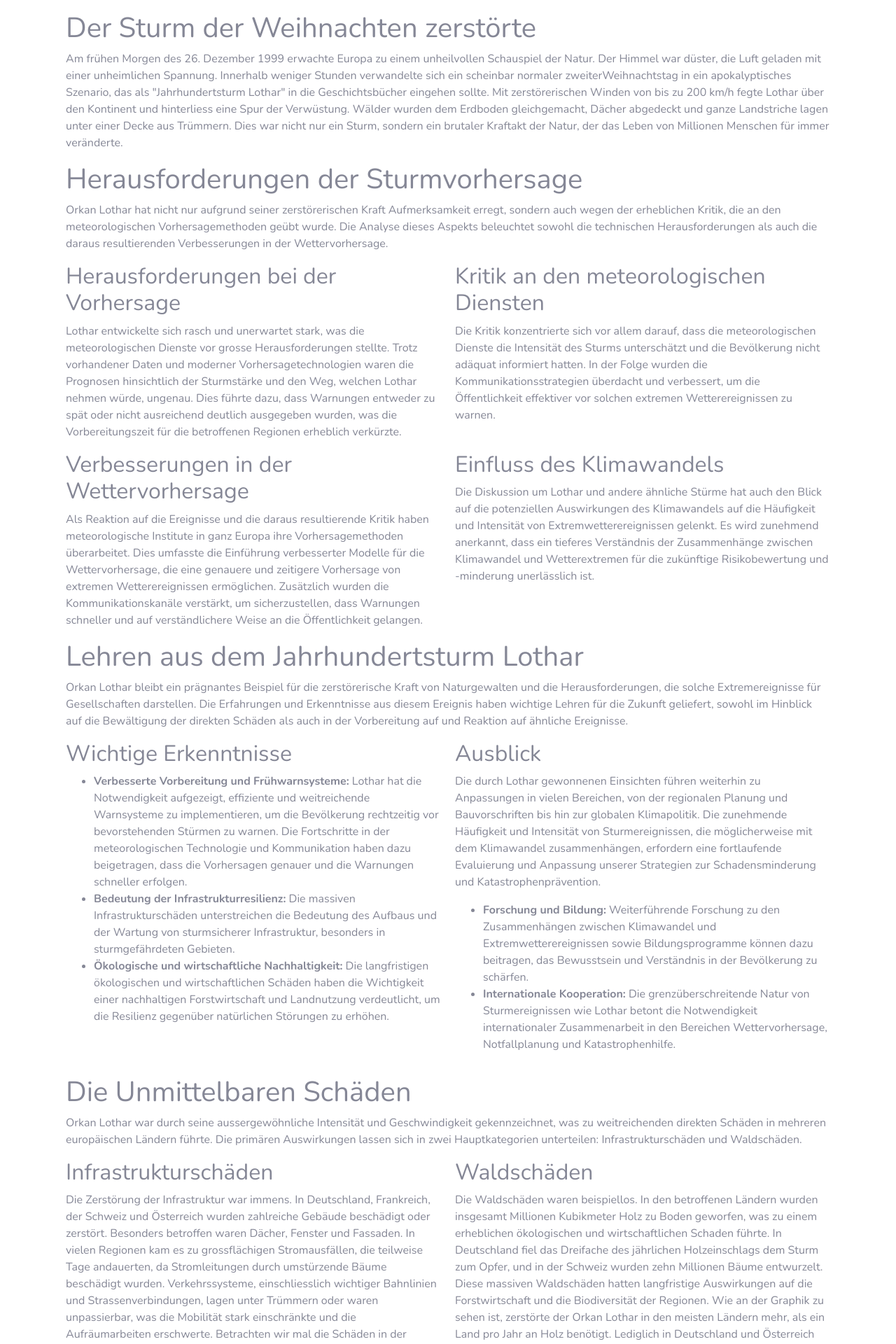
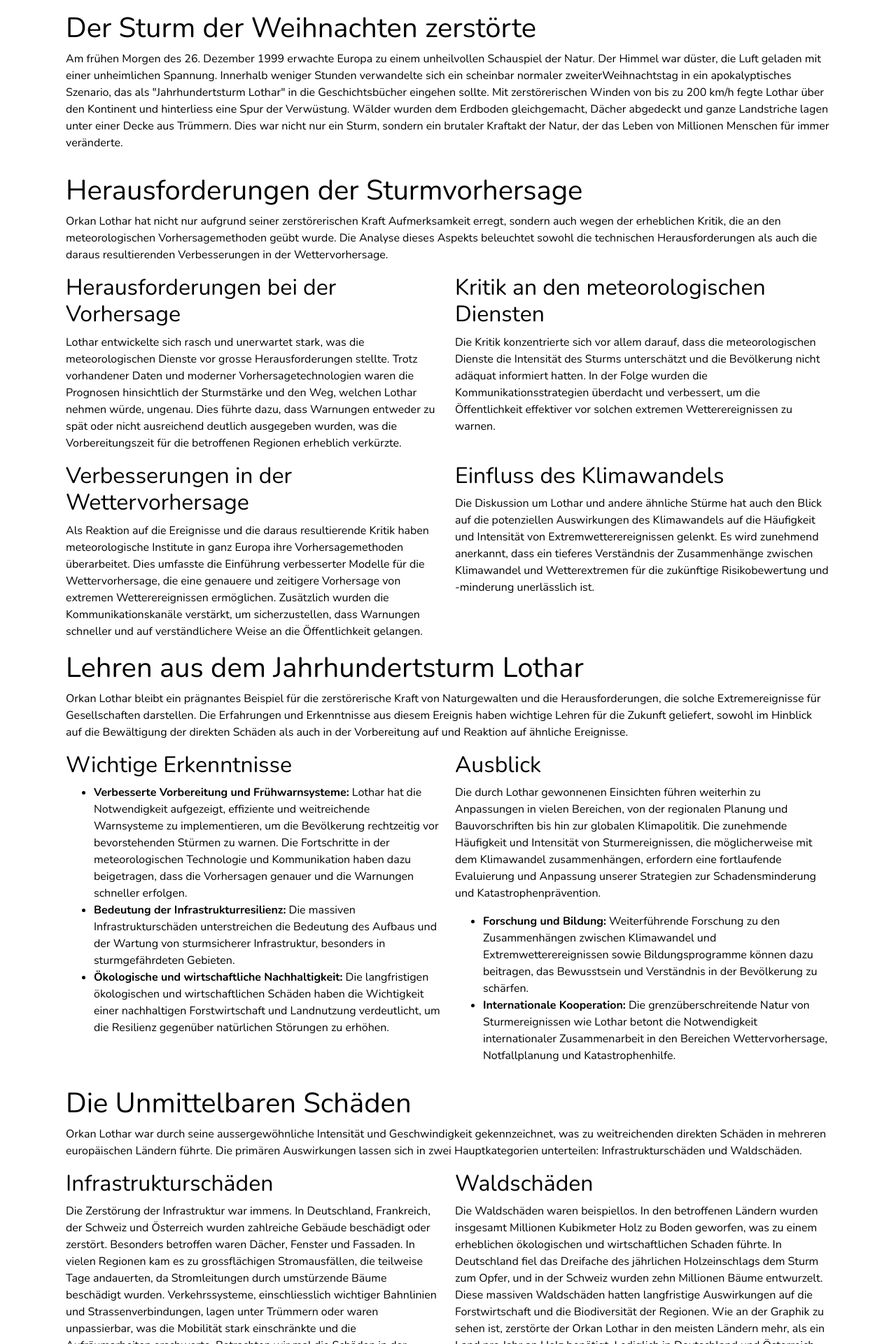
Before and after one commit to BR4GR/cdk1_2Da_django, a Django app: page /klimadaten/Datastory in a window 1280 px wide. Shown: the top 1920 px of the page at 70% size. Run offline with Django 4.2, Linux system fonts and the light colour scheme; data that the repository does not hold is empty; some libraries are stand-ins or nearby versions.

Commit message:
Datastory angepasst und schrift schwarz

```diff
--- a/templates/klimadaten/Datastory.html
+++ b/templates/klimadaten/Datastory.html
@@ -2,6 +2,7 @@
 
 <!DOCTYPE html>
 <html lang="de">
+
 <head>
     <meta charset="utf-8">
     <meta http-equiv="X-UA-Compatible" content="IE=edge">
@@ -18,6 +19,7 @@
     <style>
         .container {
             display: flex;
+            color: black;
         }
 
         .left-column {
@@ -67,6 +69,8 @@
 </div>
 <div class="container">
     <div class="center-coloumn">
+        <p> </p>
+        <p> </p>
         <h1>Herausforderungen der Sturmvorhersage</h1>
         <p>Orkan Lothar hat nicht nur aufgrund seiner zerstörerischen Kraft Aufmerksamkeit erregt, sondern auch wegen der erheblichen Kritik, die an den meteorologischen Vorhersagemethoden geübt wurde. Die Analyse dieses Aspekts beleuchtet sowohl die technischen Herausforderungen als auch die daraus resultierenden Verbesserungen in der Wettervorhersage.</p>
     </div>
@@ -225,6 +229,7 @@
 </div>
 <div class="container">
     <div class="left-column">
+        <p> </p>
         <h2>Ökologische Auswirkungen</h2>
         <p>Ökologisch betrachtet führte der massive Verlust von Waldflächen zu einer Veränderung der Biodiversität und der Ökosystemdienstleistungen. In vielen Gebieten veränderte sich die Flora und Fauna, da neue Arten in die durch den Sturm geschaffenen offenen Flächen einwanderten, während andere verschwanden. Die langfristige Regeneration der Wälder erforderte umfangreiche Wiederaufforstungsprogramme, die teilweise bis heute andauern. </p>
         <div class="gallery">
@@ -238,6 +243,7 @@
         </div>
     </div>
     <div class="right-column">
+        <p> </p>
         <h2>Kulturelle und pädagogische Nachwirkungen</h2>
         <p>In einigen Regionen führte der Sturm zur Errichtung von Mahnmalen und zur Einrichtung von Bildungspfaden, wie dem Lotharpfad im Schwarzwald, die Besuchern die Kräfte der Natur und die Resilienz der Wälder näherbringen sollen. Diese Initiativen tragen dazu bei, das Bewusstsein für Naturkatastrophen zu schärfen und das Wissen über die Notwendigkeit von Anpassungsstrategien zu verbreiten.</p>
         <div class="gallery">
```
